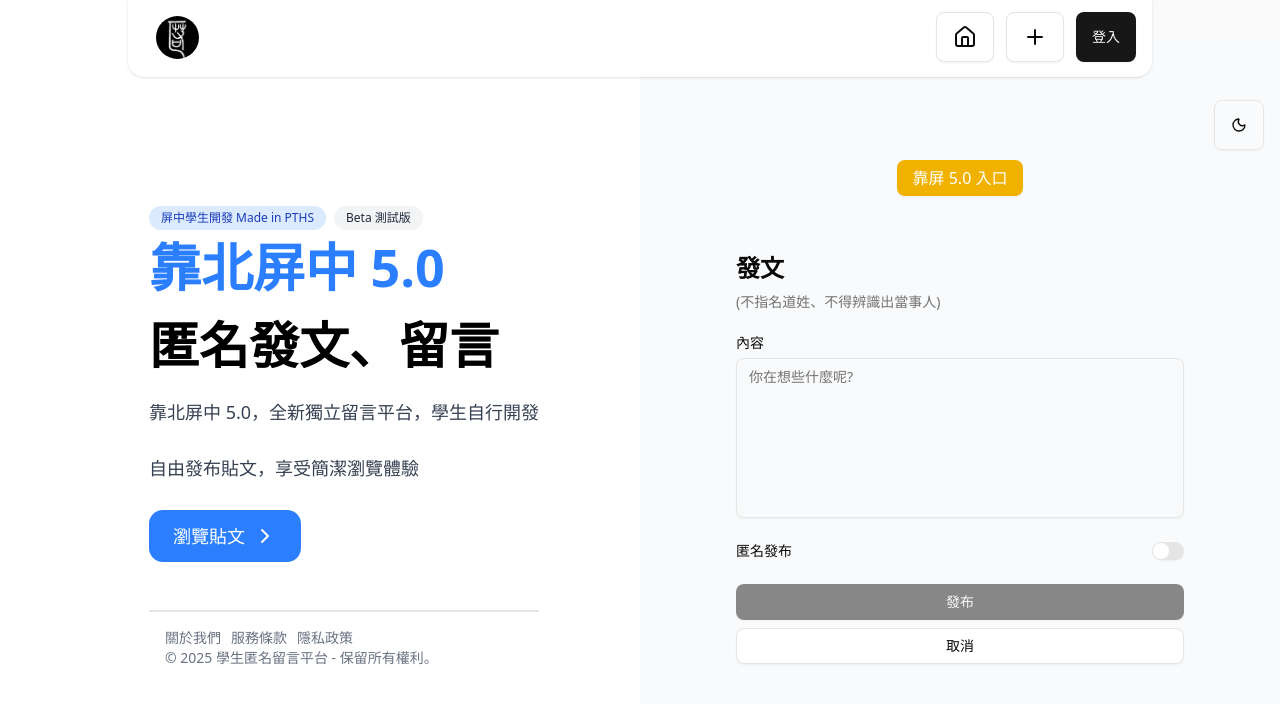
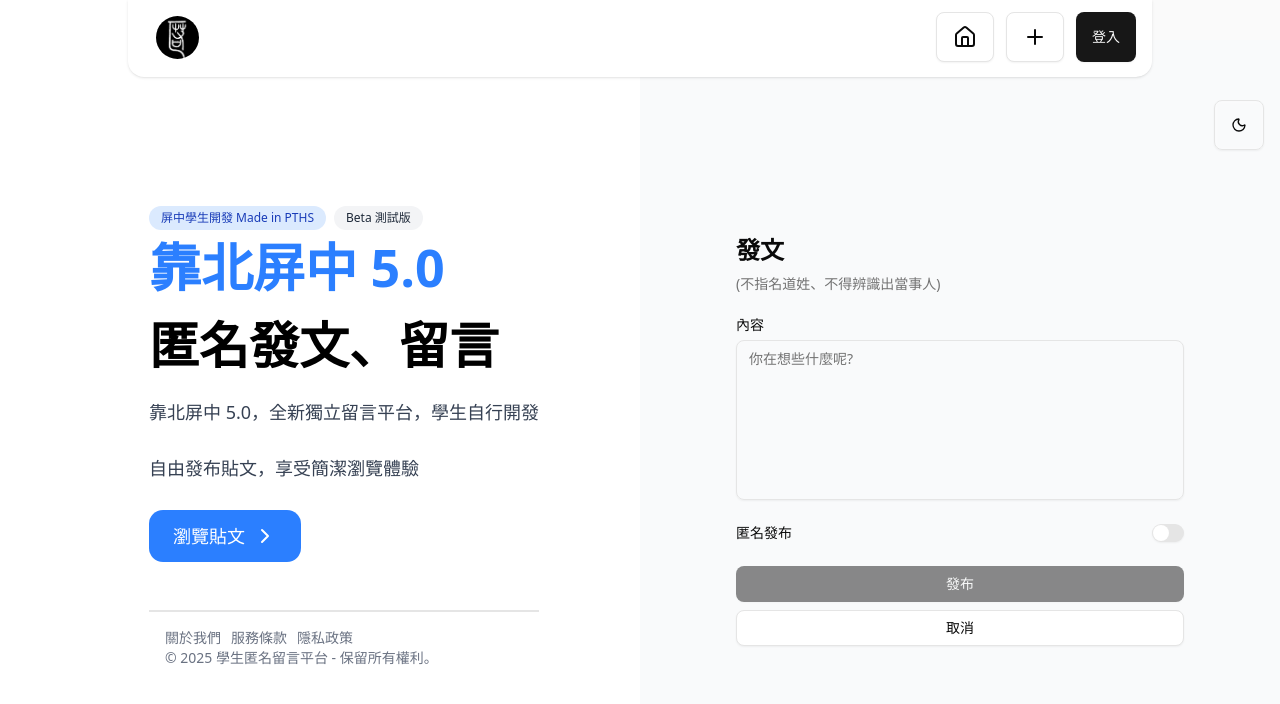
Before and after one commit to Maxhu787/anon-board, a Next.js app: page / in a window 1280 px wide. Shown: the top 704 px of the page. Built offline with nearby package versions, Linux system fonts and the light colour scheme; no server answers.

Commit message:
remove pths link

```diff
--- a/app/page.js
+++ b/app/page.js
@@ -138,11 +138,11 @@
         </section> */}
 
         <section className="w-full mt-10 md:w-1/2 p-6 bg-gray-50 dark:bg-[#111] overflow-y-auto md:max-h-[100vh] flex flex-col justify-center">
-          <div className="mb-[-25] flex justify-center">
+          {/* <div className="mb-[-25] flex justify-center">
             <Button className="bg-yellow-500 text-white text-md hover:bg-yellow-400 dark:bg-yellow-600 dark:text-white dark:hover:bg-yellow-500 transition">
               <Link href="/pths">靠屏 5.0 入口</Link>
             </Button>
-          </div>
+          </div> */}
           <SendPost onSent={() => {}} />
         </section>
       </main>
```
